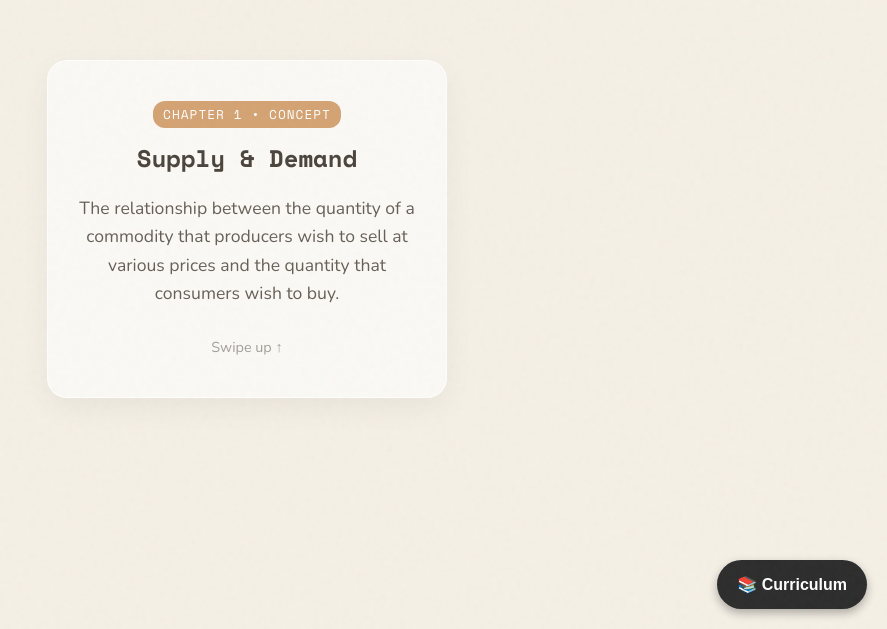
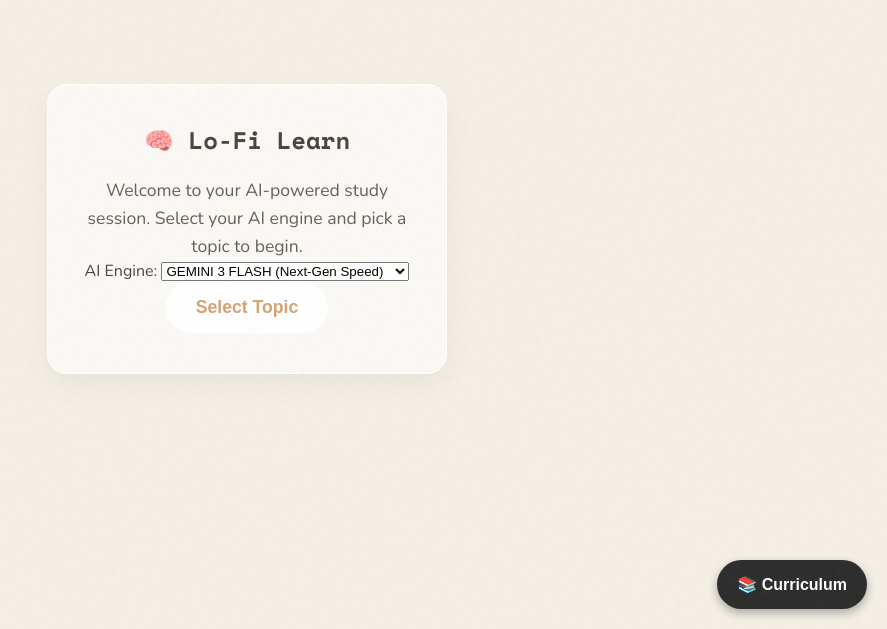
Before and after one commit to AlanKhooCL/AI-Learning-Reinforcement, a plain HTML site: page frontend/index.html in a window 1280 px wide. Shown: the part 171-800 px from the top of the page, without its empty margins (393-1280 px from the left). Drawn offline with nearby package versions, Linux system fonts and the light colour scheme.

Commit message:
Update index.html

```diff
--- a/frontend/index.html
+++ b/frontend/index.html
@@ -23,42 +23,23 @@
         </ul>
     </div>
 
-    <main class="scroll-container" id="feed">
-        <section class="card">
+<main class="scroll-container" id="feed">
+        <section class="card" id="welcome-card">
             <div class="card-content">
-                <span class="tag">Chapter 1 • Concept</span>
-                <h2>Supply & Demand</h2>
-                <p>The relationship between the quantity of a commodity that producers wish to sell at various prices and the quantity that consumers wish to buy.</p>
-                <div class="swipe-hint">Swipe up <span>↑</span></div>
-            </div>
-        </section>
+                <h2>🧠 Lo-Fi Learn</h2>
+                <p>Welcome to your AI-powered study session. Select your AI engine and pick a topic to begin.</p>
 
-        <section class="card">
-            <div class="card-content">
-                <span class="tag">Chapter 1 • Analogy</span>
-                <h2>Think of concert tickets.</h2>
-                <div class="visual-placeholder">🎸 🎟️</div>
-                <p>If Taylor Swift comes to town (high demand) but there's only one stadium (low supply), the price skyrockets.</p>
-            </div>
-        </section>
+                <div class="settings-group">
+                    <label for="modelSelect">AI Engine:</label>
+                    <select id="modelSelect" class="lofi-select">
+                        <option value="gemini-1.5-flash">GEMINI 1.5 FLASH (Legacy Speed)</option>
+                        <option value="gemini-1.5-pro">GEMINI 1.5 PRO (Legacy Reasoning)</option>
+                        <option value="gemini-2.5-flash">GEMINI 2.5 FLASH (Stable)</option>
+                        <option value="gemini-3-flash-preview" selected>GEMINI 3 FLASH (Next-Gen Speed)</option>
+                    </select>
+                </div>
 
-        <section class="card">
-            <div class="card-content">
-                <span class="tag">Chapter 1 • Quick Check</span>
-                <h2>If supply goes up and demand stays the same, what happens to the price?</h2>
-                <div class="quiz-options">
-                    <button class="quiz-btn wrong" onclick="checkAnswer(this, false)">Price goes up</button>
-                    <button class="quiz-btn correct" onclick="checkAnswer(this, true)">Price goes down</button>
-                    <button class="quiz-btn wrong" onclick="checkAnswer(this, false)">Price stays the same</button>
-                </div>
-            </div>
-        </section>
-
-        <section class="card chapter-complete">
-            <div class="card-content">
-                <h2>☕ Chapter Complete!</h2>
-                <p>You've mastered the basics of Supply & Demand.</p>
-                <button class="continue-btn">Keep Going</button>
+                <button id="start-btn" class="continue-btn">Select Topic</button>
             </div>
         </section>
     </main>
```
